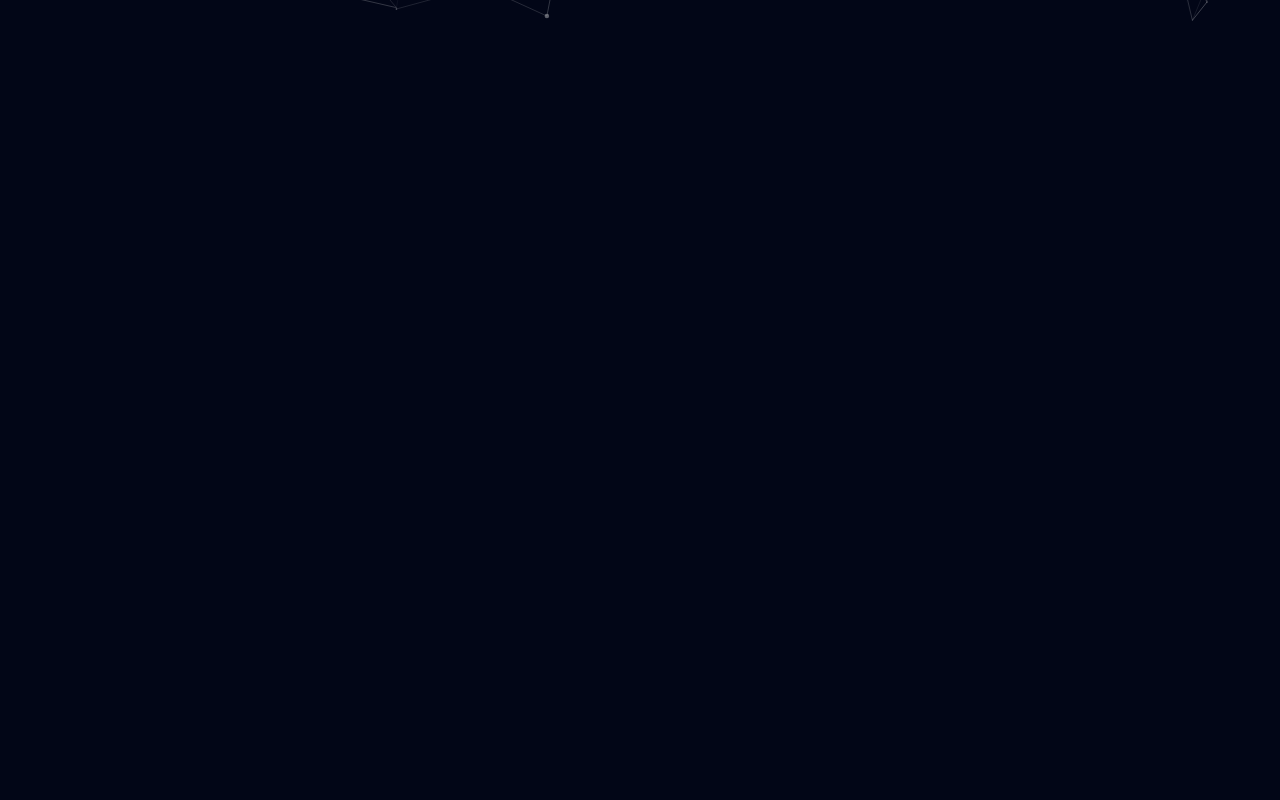
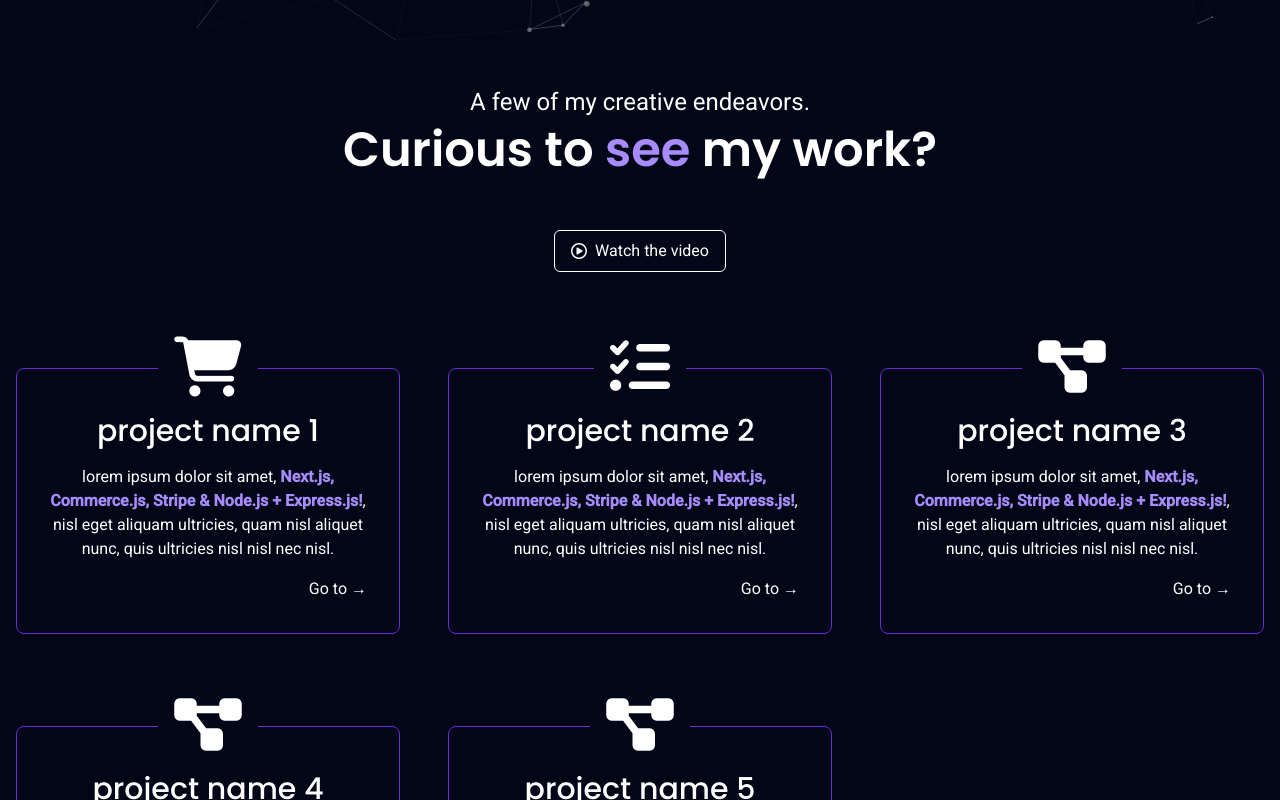
Before and after one commit to StefanoBisio/svelteportfolio, a SvelteKit app: page / in a window 1280 px wide. Shown: the part 760-1560 px from the top of the page. Before the commit the page ends 800 px from the top, so only its background shows below. Built offline with nearby package versions, Linux system fonts and the light colour scheme.

Commit message:
add projects section and data

```diff
--- a/src/components/Main.svelte
+++ b/src/components/Main.svelte
@@ -1,7 +1,10 @@
 <script>
+    import Project from "./Project.svelte";
+    import { projects } from "../projects.js";
 </script>
 
 <main class="flex flex-col flex-1 p-4">
+
     <section
         id="introPage"
         class="grid grid-cols-1 lg:grid-cols-2 gap-10 py-8 sm:py-14"
@@ -20,7 +23,7 @@
             <a
                 href="#"
                 target="_blank"
-                class="blueShadow mx-auto lg:mx-0 lg:inline-block lg:mr-auto text-base sm:text-lg md:text-xl poppins relative overflow-hidden px-6 py-3 group rounded-full bg-white text-slate-950"
+                class="blueShadow mx-auto lg:mr-auto lg:ml-0 text-base sm:text-lg md:text-xl poppins relative overflow-hidden px-6 py-3 group rounded-full bg-white text-slate-950"
             >
                 <div
                     class="absolute top-0 right-full w-full h-full bg-violet-400 opacity-20
@@ -37,4 +40,29 @@
             />
         </div>
     </section>
+
+    <section class="py-20 lg:py-32 flex flex-col gap-24" id="projects">
+        <div class="flex flex-col gap-2 text-center">
+            <h6 class="text-large sm:text-xl md:text-2xl">
+                A few of my creative endeavors.
+            </h6>
+            <h3 class="font-semibold text-3xl sm:text-4xl md:text-5xl">
+                Curious to <span class="poppins text-violet-400">see</span> my work?
+            </h3>
+        </div>
+        <a
+            href="https://www.youtube.com/watch?v=dQw4w9WgXcQ"
+            target="_blank"
+            class="mx-auto px-4 py-2 rounded-md border border-solid border-white flex items-center gap-2 -mb-4 sm:-mb-0 -mt-10 hover:border-violet-700 duration-200"
+        >
+            <i class="fa-regular fa-circle-play" />
+            <p>Watch the video</p>
+        </a>
+        <div class="grid grid-cols-1 lg:grid-cols-3 gap-12">
+            {#each projects as project}
+                <Project {project} />
+            {/each}
+        </div>
+    </section>
+
 </main>
--- /dev/null
+++ b/src/components/Project.svelte
@@ -0,0 +1,31 @@
+<script>
+    export let project;
+</script>
+
+<a
+    href={project.link}
+    target="_blank"
+    class="p-4 mb-11 sm:p-6 md:p-8 flex flex-col gap-4 rounded-lg border border-solid border-violet-700 text-center cursor-pointer group hover:border-violet-400 duration-200"
+>
+    <div
+        class="bg-slate-950 grid place-items-center px-4 text-5xl md:text-6xl -mt-10 sm:-mt-12 md:-mt-14 lg:-mt-16 mx-auto duration-200"
+    >
+        <i class={project.icon} />
+    </div>
+
+    <h3 class="font-medium text-xl sm:text-2xl md:text-3xl">
+        {project.name}
+    </h3>
+
+    <p>{@html project.description}</p>
+
+    <slot />
+
+    <div class="flex-1 flex justify-betweeen gap-4 items-end">
+        <div
+            class="ml-auto cursor-pointer hover:text-slate-950 duration-200 relative after:absolute after:top-0 after:h-0 after:right-full after:bg-white after:w-full after:h-full after:duration-200 hover:after:translate-x-full after:z-[-1] overflow-hidden"
+        >
+            <p class="z-4">Go to &rarr;</p>
+        </div>
+    </div>
+</a>
--- /dev/null
+++ b/src/projects.js
@@ -0,0 +1,37 @@
+export let projects = [
+    {
+        link: "https://www.google.com",
+        name: "project name 1",
+        icon: "fa-solid fa-cart-shopping",
+        description:
+            "lorem ipsum dolor sit amet, <strong class='text-violet-400' >Next.js, Commerce.js, Stripe & Node.js + Express.js!</strong>, nisl eget aliquam ultricies, quam nisl aliquet nunc, quis ultricies nisl nisl nec nisl.",
+    },
+    {
+        link: "https://www.google.com",
+        name: "project name 2",
+        icon: "fa-solid fa-list-check",
+        description:
+            "lorem ipsum dolor sit amet, <strong class='text-violet-400' >Next.js, Commerce.js, Stripe & Node.js + Express.js!</strong>, nisl eget aliquam ultricies, quam nisl aliquet nunc, quis ultricies nisl nisl nec nisl.",
+    },
+    {
+        link: "https://www.google.com",
+        name: "project name 3",
+        icon: "fa-solid fa-diagram-project",
+        description:
+            "lorem ipsum dolor sit amet, <strong class='text-violet-400' >Next.js, Commerce.js, Stripe & Node.js + Express.js!</strong>, nisl eget aliquam ultricies, quam nisl aliquet nunc, quis ultricies nisl nisl nec nisl.",
+    },
+    {
+        link: "https://www.google.com",
+        name: "project name 4",
+        icon: "fa-solid fa-diagram-project",
+        description:
+            "lorem ipsum dolor sit amet, <strong class='text-violet-400' >Next.js, Commerce.js, Stripe & Node.js + Express.js!</strong>, nisl eget aliquam ultricies, quam nisl aliquet nunc, quis ultricies nisl nisl nec nisl.",
+    },
+    {
+        link: "https://www.google.com",
+        name: "project name 5",
+        icon: "fa-solid fa-diagram-project",
+        description:
+            "lorem ipsum dolor sit amet, <strong class='text-violet-400' >Next.js, Commerce.js, Stripe & Node.js + Express.js!</strong>, nisl eget aliquam ultricies, quam nisl aliquet nunc, quis ultricies nisl nisl nec nisl.",
+    },
+];
```
